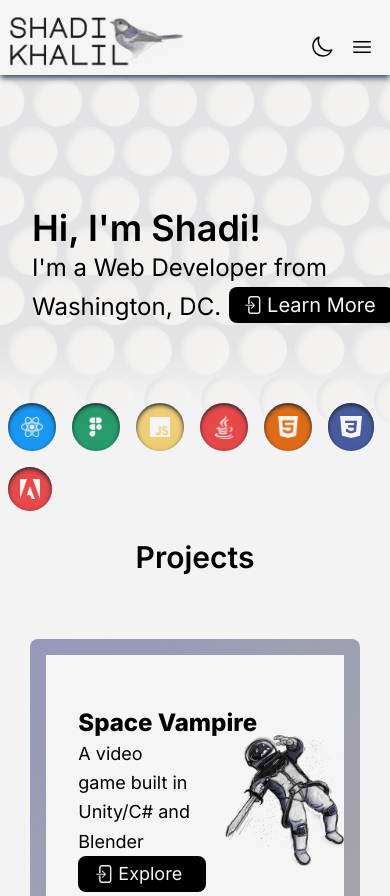
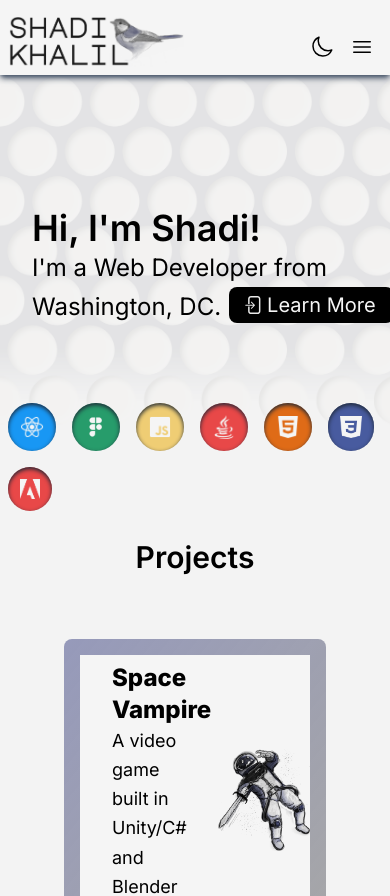
Before and after one commit to smkhalil2/Portfolio, a Next.js app in the folder portfolio/: page / in a window 390 px wide. Shown: the top 896 px of the page. Built offline with nearby package versions, Linux system fonts and the light colour scheme.

Commit message:
style fixes - text wrapping

```diff
--- a/portfolio/src/components/ProjectCard2.jsx
+++ b/portfolio/src/components/ProjectCard2.jsx
@@ -61,7 +61,7 @@ const ProjectCard = ({
           {/* Text and button */}
           <div className="text-black p-8 w-[60%] relative inset-0 z-20">
             {/* Title */}
-            <h1 className="font-extrabold sm:text-3xl  text-2xl whitespace-nowrap">
+            <h1 className="font-extrabold sm:text-3xl  text-2xl md:whitespace-nowrap">
               {title}
             </h1>
             {/* Description */}
```
